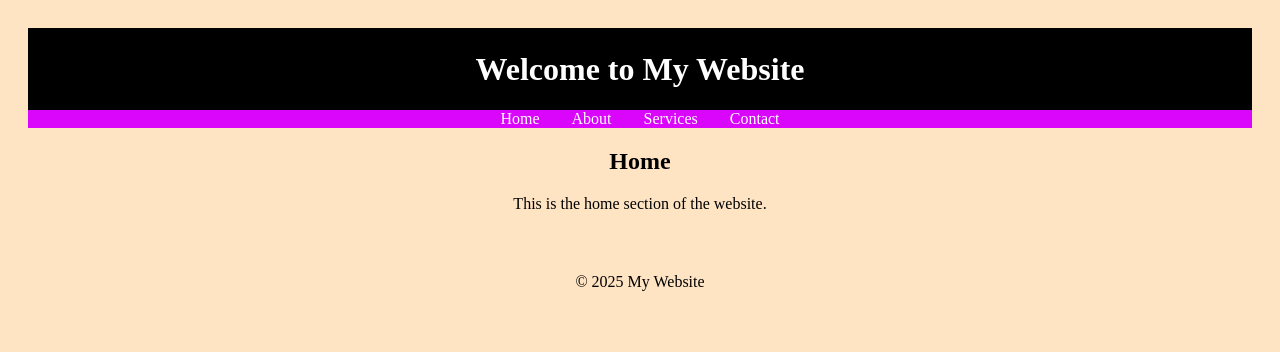
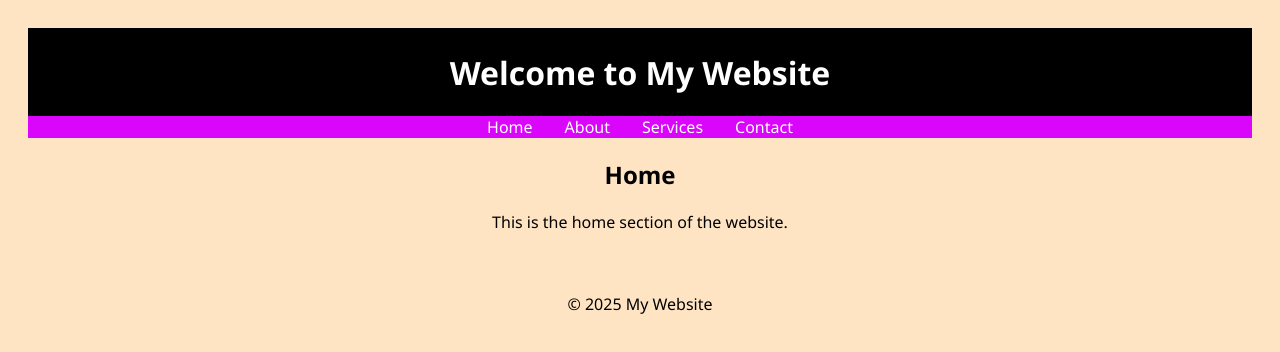
Before and after one commit to CollinsChristopher-dev/Mobile_dev_activity, a plain HTML site: page index.html in a window 1280 px wide. Drawn offline with Linux system fonts and the light colour scheme.

Commit message:
updated the css file

```diff
--- a/styles.css
+++ b/styles.css
@@ -1,7 +1,8 @@
 header {text-align: center;
 background-color: black;
 color: white;
-padding-top:2px;}
+padding-top:2px;
+margin: 0;}
 
 ul{
   list-style-type: none;
@@ -17,8 +18,9 @@ ul li a:hover {
   background-color: #00ff51;
   color: black;
   text-transform: uppercase;
+  font-family: Georgia, 'Times New Roman', Times, serif;
 }
-
+ul li a:active{color: rgb(162, 3, 255)}
 ul li a {
   display: inline;
   color: white;
@@ -29,5 +31,6 @@ body{padding: 20px;
  background-color: bisque;
  text-align: center;
  padding-bottom: 50px;
+  font-family: 'Segoe UI', Tahoma, Geneva, Verdana, sans-serif;
 }
 footer{margin-top: 60px;}
```
